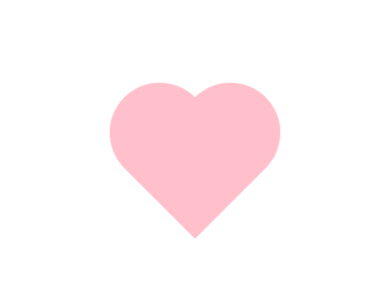
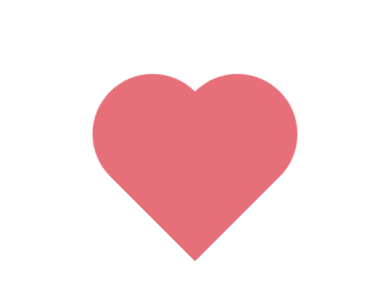
Before and after one commit to Ezkrman/heart, a plain HTML site: page index.html in a window 390 px wide. Shown: the part 254-554 px from the top of the page. Drawn offline with Linux system fonts and the light colour scheme.

Commit message:
Added media queries for mobile devices and improved colors

```diff
--- a/styles.css
+++ b/styles.css
@@ -8,10 +8,10 @@ body{
     position: absolute;
     top: 50%;
     left: 50%;
-    transform: translate(-50%, -50%) rotate(-45deg);
-    width: 100px;
-    height: 100px;
-    background-color: pink;
+    transform: translate(-50%, -43%) rotate(-45deg);
+    width: 380px;
+    height: 380px;
+    background-color: rgb(231, 111, 121);
     animation-name: beat;
     animation-duration: 1s;
     animation-iteration-count: infinite;
@@ -19,28 +19,40 @@ body{
 .heart::before{
     content: '';
     position: absolute;
-    width: 100px;
-    height: 100px;
+    width: inherit;
+    height: inherit;
     border-radius: 50%;
-    background-color: pink;
-    bottom: 50px;
+    background-color: inherit;
+    bottom: 50%;
 }
 .heart::after{
     content: '';
     position: absolute;
-    width: 100px;
-    height: 100px;
-    left: 50px;
+    width: inherit;
+    height: inherit;
+    left: 50%;
     border-radius: 50%;
-    background-color: pink;
+    background-color: inherit;
 }
 @keyframes back{
     50%{
-        background-color: #ffe6f2;
+        background-color: rgb(252, 218, 223);
     }
 }
 @keyframes beat{
     50%{
-        transform: translate(-50%, -50%) scale(0.8) rotate(-45deg);
+        transform: translate(-50%, -43%) scale(0.85) rotate(-45deg);
     }
 }
+@media (max-width: 720px){
+    .heart{
+        width: 120px;
+        height: 120px;
+    }
+}
+@media (max-height: 720px){
+    .heart{
+        width: 120px;
+        height: 120px;
+    }
+}
```
Also changed, not shown: index.html (+2 -1 lines).
